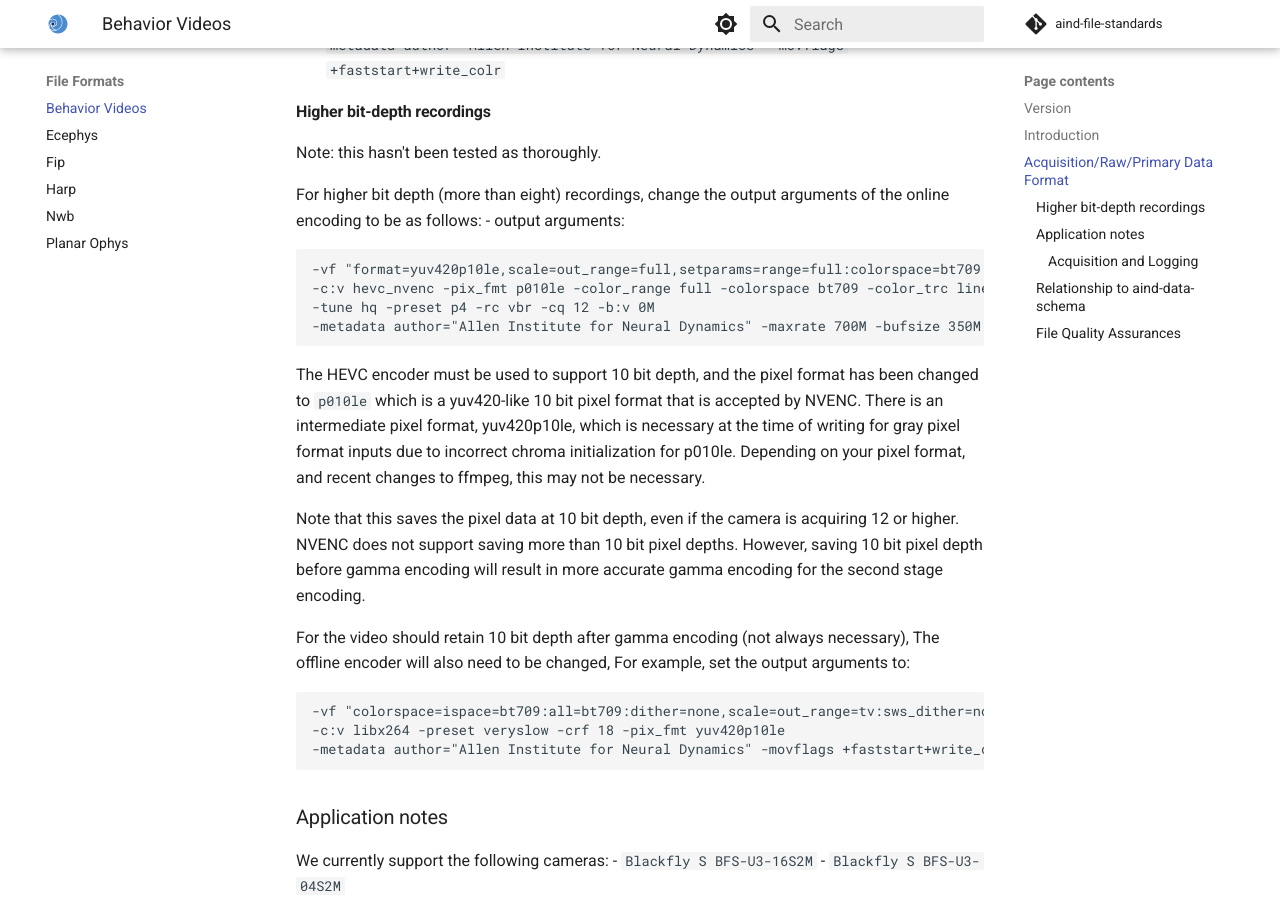
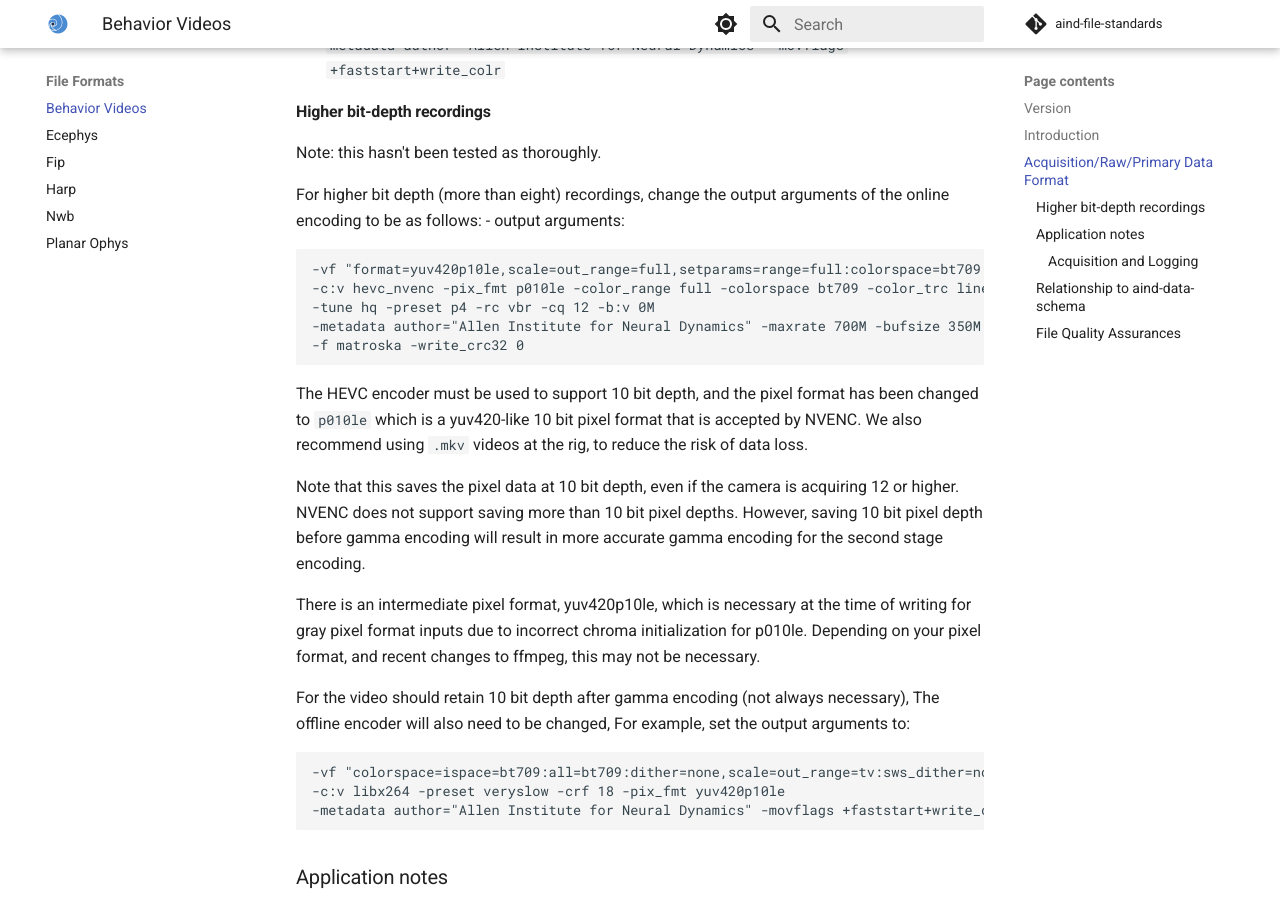
Before and after one commit to AllenNeuralDynamics/aind-file-standards, an MkDocs documentation site: the page built from docs/file_formats/behavior_videos.md, in a window 1280 px wide and 900 px high, scrolled down 2295 px. Built offline with MkDocs 1.6.1 and Material for MkDocs 9.7.7, drawn with Linux system fonts in a browser that asks for light colours; comment, search, counter and statistics services are not loaded.

Commit message:
Recommend matroska mkv format for 10 bit as well

````diff
--- a/docs/file_formats/behavior_videos.md
+++ b/docs/file_formats/behavior_videos.md
@@ -83,19 +83,23 @@ For higher bit depth (more than eight) recordings, change the output arguments o
     -c:v hevc_nvenc -pix_fmt p010le -color_range full -colorspace bt709 -color_trc linear
     -tune hq -preset p4 -rc vbr -cq 12 -b:v 0M
     -metadata author="Allen Institute for Neural Dynamics" -maxrate 700M -bufsize 350M
+    -f matroska -write_crc32 0
     ```
 
 The HEVC encoder must be used to support 10 bit depth, and the pixel format has
 been changed to `p010le` which is a yuv420-like 10 bit pixel format that is
-accepted by NVENC. There is an intermediate pixel format, yuv420p10le, which is
-necessary at the time of writing for gray pixel format inputs due to incorrect
-chroma initialization for p010le. Depending on your pixel format, and recent
-changes to ffmpeg, this may not be necessary.
+accepted by NVENC. We also recommend using `.mkv` videos at the rig, to reduce
+the risk of data loss.
 
 Note that this saves the pixel data at 10 bit depth, even if the camera is
 acquiring 12 or higher. NVENC does not support saving more than 10 bit pixel
 depths. However, saving 10 bit pixel depth before gamma encoding will result in
 more accurate gamma encoding for the second stage encoding.
+
+There is an intermediate pixel format, yuv420p10le, which is
+necessary at the time of writing for gray pixel format inputs due to incorrect
+chroma initialization for p010le. Depending on your pixel format, and recent
+changes to ffmpeg, this may not be necessary.
 
 For the video should retain 10
 bit depth after gamma encoding (not always necessary), The offline encoder will also need
````
